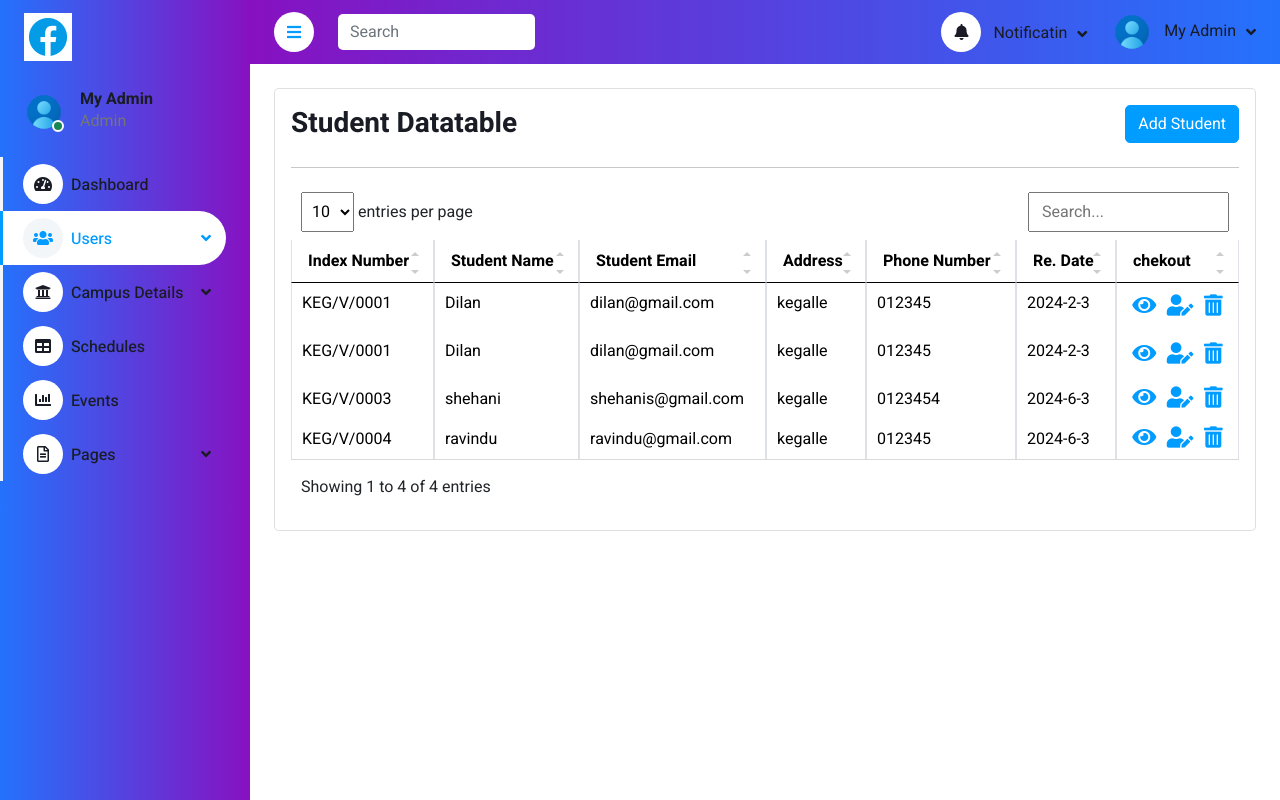
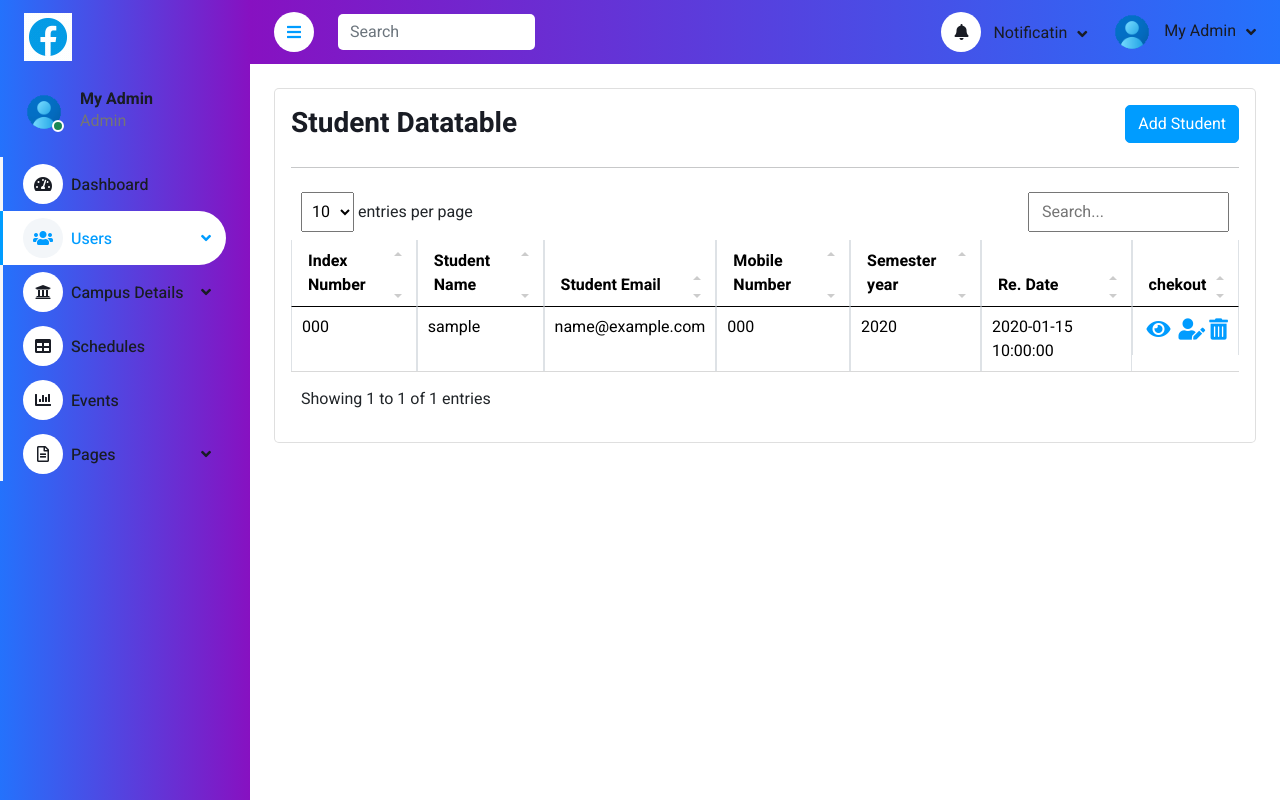
Before and after one commit to Dilan-Sathruwan/LHM_System, a PHP site: page /admin/student.php in a window 1280 px wide. Run offline with PHP 8.4, Linux system fonts and the light colour scheme; tables that the repository leaves empty or names only in its code hold one stand-in row (values such as "Sample post"); some libraries are stand-ins or nearby versions.

Commit message:
update table

```diff
--- a/admin/include/header.php
+++ b/admin/include/header.php
@@ -47,6 +47,13 @@ include "include/db_connection.inc.php";
             </div>
         </div>
         <!-- Spinner End -->
+
+        <!-- Massage show -->
+        <div id="messagePopup" class="alert alert-success message-popup">
+            <i class="bi bi-check-square-fill">&nbsp;</i>
+            <span id="messageText"></span>
+        </div>
+        <!--Massage End -->
 
 
         <!-- Sidebar Start -->
--- a/admin/student.php
+++ b/admin/student.php
@@ -15,7 +15,7 @@
         <div class="modal-dialog modal-dialog-scrollable modal-dialog-centered modal-lg">
             <div class="modal-content">
                 <div class="modal-header">
-                    <h1 class="modal-title fs-5" id="staticBackdropLabel">Create Lecture profile</h1>
+                    <h1 class="modal-title fs-5" id="staticBackdropLabel">Create Student profile</h1>
                     <button type="button" class="btn-close" data-bs-dismiss="modal" aria-label="Close"></button>
                 </div>
                 <div class="modal-body">
@@ -28,9 +28,11 @@
 
                                 <div class="card my-1">
 
-                                    <form id="myFormS" class="card-body cardbody-color p-lg-2">
+                                    <form action="./include/student_create.php" method="POST" id="myFormS" class="card-body cardbody-color p-lg-2">
 
                                         <div class="row g-3">
+
+                                            <input type="number" name="id" id="student-id">
 
                                             <div class="text-center">
                                                 <img src="https://cdn.pixabay.com/photo/2016/03/31/19/56/avatar-1295397__340.png"
@@ -38,31 +40,19 @@
                                                     width="200px" alt="profile">
                                             </div>
 
-                                            <div class="col-12">
-                                                <label for="username" class="form-label">Course Name</label>
-                                                <div class="input-group has-validation">
-                                                    <input type="text" class="form-control" id="username"
-                                                        placeholder=" " required>
-                                                    <div class="invalid-feedback">
-                                                        Your username is required.
-                                                    </div>
-                                                </div>
-                                            </div>
-
                                             <div class="col-sm-6">
-                                                <label for="firstName" class="form-label">Student Index Number</label>
-                                                <input type="text" class="form-control" id="Lecture Name" placeholder=""
-                                                    value="" required>
+                                                <label for="Index_num" class="form-label">Student Index Number</label>
+                                                <input type="text" name="Index_num" class="form-control" id="Index_Num" required>
                                                 <div class="invalid-feedback">
                                                     Valid Student name is required.
                                                 </div>
                                             </div>
 
                                             <div class="col-12">
-                                                <label for="username" class="form-label">Student Name</label>
+                                                <label for="Student_name" class="form-label">Student Name</label>
                                                 <div class="input-group has-validation">
-                                                    <input type="text" class="form-control" id="username"
-                                                        placeholder="Username" required>
+                                                    <input type="text" class="form-control" id="Student_name"
+                                                        placeholder="Student name" name="Student_name" required>
                                                     <div class="invalid-feedback">
                                                         Your username is required.
                                                     </div>
@@ -71,7 +61,7 @@
 
                                             <div class="col-sm-6">
                                                 <label for="email" class="form-label">Email </label>
-                                                <input type="email" class="form-control" id="email" placeholder=" ">
+                                                <input type="email" class="form-control" id="email" name="email">
                                                 <div class="invalid-feedback">
                                                     Please enter a valid email address.
                                                 </div>
@@ -79,8 +69,8 @@
 
 
                                             <div class="col-sm-6">
-                                                <label for="number" class="form-label">Mobile Number</label>
-                                                <input type="number" class="form-control" id="inputnumber">
+                                                <label for="Mobile_num" class="form-label">Mobile Number</label>
+                                                <input type="number" class="form-control" id="Mobile_num" name="Mobile_num">
                                                 <div class="invalid-feedback">
                                                     Valid Mobile Number is required.
                                                 </div>
@@ -88,49 +78,42 @@
 
                                             <div class="col-12">
                                                 <label for="address" class="form-label">Address</label>
-                                                <input type="text" class="form-control" id="address"
+                                                <input type="text" class="form-control" id="address" name="address"
                                                     placeholder="1234, Main St,kegalle" required>
                                                 <div class="invalid-feedback">
                                                     Please enter your address.
                                                 </div>
                                             </div>
 
+                                            <div class="col-12">
+                                                <label for="department" class="form-label">Course Name</label>
+                                                <select class="form-select" id="department" name="courses" required>
+                                                    <option value=""></option>
+                                                    <option value="1">Higher National Diploma in Information Technology - (HNDIT)</option>
+                                                    <option value="2">Higher National Diploma in Accountancy - (HNDA)</option>
+                                                    <option value="3">Higher National Diploma in English - (HNDE)</option>
+                                                    <option value="4">Higher National Diploma in Project Management - (HNDPM)</option>
+                                                </select>
+                                            </div>
+
                                             <div class="col-sm-6">
-                                                <label for="Acadamy year" class="form-label">Acadamy year</label>
-                                                <select class="form-select" id="lecturerole" required>
+                                                <label for="Acadamy-year" class="form-label">Acadamy Semester year </label>
+                                                <select class="form-select" id="lecturerole" name="sem_year" required>
                                                     <option value=""></option>
-                                                    <option>1 year</option>
-                                                    <option>2 year</option>
-                                                    <option>3 year</option>
-                                                    <option>4 year</option>
+                                                    <option>1-Year 1-Semester</option>
+                                                    <option>1-Year 2-Semester</option>
+                                                    <option>2-Year 1-Semester</option>
+                                                    <option>2-Year 2-Semester</option>
+                                                    <option>3-Year 1-Semester</option>
+                                                    <option>3-Year 2-Semester</option>
+                                                    <option>4-Year 1-Semester</option>
+                                                    <option>4-Year 2-Semester</option>
                                                 </select>
                                                 <div class="invalid-feedback">
                                                     Please select a valid year
                                                 </div>
                                             </div>
 
-                                            <div class="col-sm-6">
-                                                <label for="Acadamy semester" class="form-label">Acadamy
-                                                    semester</label>
-                                                <select class="form-select" id="lecturerole" required>
-                                                    <option value=""></option>
-                                                    <option>1st semester</option>
-                                                    <option>2nd semester</option>
-                                                    <option>3nd semester</option>
-                                                    <option>4nd semester</option>
-                                                </select>
-                                                <div class="invalid-feedback">
-                                                    Please select a valid Semester
-                                                </div>
-                                            </div>
-
-
-                                            <div class="mb-3">
-                                                <label for="exampleFormControlTextarea1" class="form-label">About
-                                                    Lecture</label>
-                                                <textarea class="form-control" id="exampleFormControlTextarea1"
-                                                    rows="3"></textarea>
-                                            </div>
                                         </div>
                                     </form>
                                 </div>
@@ -154,7 +137,7 @@
 
 
     <!-- students view Modal model start-->
-    <div class="modal fade" id="LectureView" data-bs-backdrop="static" data-bs-keyboard="false" tabindex="-1"
+    <div class="modal fade" id="studentView" data-bs-backdrop="static" data-bs-keyboard="false" tabindex="-1"
         aria-labelledby="staticBackdropLabel" aria-hidden="true">
         <div class="modal-dialog modal-dialog-scrollable modal-dialog-centered modal-lg">
             <div class="modal-content">
@@ -317,6 +300,18 @@
 
                                 <hr>
 
+
+                                <?php
+                                try {
+                                    // Prepare the SQL statement
+                                    $stmt = $conn->prepare("SELECT id, index_number, username, email, mobile_num, address, sem_year, enrollment_date FROM students");
+                                    $stmt->execute();
+                                    $result = $stmt->fetchAll(PDO::FETCH_ASSOC);
+                                } catch (PDOException $e) {
+                                    echo "Connection failed: " . $e->getMessage();
+                                }
+                                $conn = null;
+                                ?>
                                 <!-- Table with stripped rows -->
                                 <table class="table datatable text-start align-middle table-bordered table-hover mb-0">
                                     <thead>
@@ -325,77 +320,52 @@
                                             <th>Index Number</th>
                                             <th>Student Name</th>
                                             <th>Student Email</th>
-                                            <th>Address</th>
-                                            <th>Phone Number</th>
+                                            <th>Mobile Number</th>
+                                            <th>Semester year</th>
                                             <th data-type="date" data-format="YYYY/DD/MM">Re. Date</th>
                                             <th>chekout</th>
                                         </tr>
                                     </thead>
                                     <tbody>
-                                        <tr>
-                                            <td>KEG/V/0001</td>
-                                            <td>Dilan</td>
-                                            <td>dilan@gmail.com</td>
-                                            <td>kegalle</td>
-                                            <td>012345</td>
-                                            <td>2024-2-3</td>
-                                            <td class="d-flex align-items-lg-center justify-content-around">
-                                                <a href="" class="m-1" data-bs-toggle="modal"
-                                                    data-bs-target="#LectureView"><i class="fas fa-eye fa-lg"></i></a>
-                                                <a href="" class="m-1" data-bs-toggle="modal"
-                                                    data-bs-target="#studentcreate"><i
-                                                        class="fas fa-user-edit fa-lg"></i></a>
-                                                <a href="" class="m-1"><i class="fas fa-trash-alt fa-lg"></i></a>
-                                            </td>
-                                        </tr>
-
-                                        <tr>
-                                            <td>KEG/V/0001</td>
-                                            <td>Dilan</td>
-                                            <td>dilan@gmail.com</td>
-                                            <td>kegalle</td>
-                                            <td>012345</td>
-                                            <td>2024-2-3</td>
-                                            <td class="d-flex align-items-lg-center justify-content-around">
-                                                <a href="" class="m-1" data-bs-toggle="modal"
-                                                    data-bs-target="#LectureView"><i class="fas fa-eye fa-lg"></i></a>
-                                                <a href="" class="m-1" data-bs-toggle="modal"
-                                                    data-bs-target="#studentcreate"><i
-                                                        class="fas fa-user-edit fa-lg"></i></a>
-                                                <a href="" class="m-1"><i class="fas fa-trash-alt fa-lg"></i></a>
-                                            </td>
-                                        </tr>
-
-                                        <tr>
-                                            <td>KEG/V/0003</td>
-                                            <td>shehani</td>
-                                            <td>shehanis@gmail.com</td>
-                                            <td>kegalle</td>
-                                            <td>0123454</td>
-
-                                            <td>2024-6-3</td>
-                                            <td class="d-flex align-items-lg-center justify-content-around">
-                                                <a href="" class=""><i class="fas fa-eye fa-lg"></i></a>
-                                                <a href="" class=""><i class="fas fa-user-edit fa-lg"></i></a>
-                                                <a href="" class=""><i class="fas fa-trash-alt fa-lg"></i></a>
-                                            </td>
-                                        </tr>
-
-                                        <tr>
-                                            <td>KEG/V/0004</td>
-                                            <td>ravindu</td>
-                                            <td>ravindu@gmail.com</td>
-                                            <td>kegalle</td>
-                                            <td>012345</td>
-
-                                            <td>2024-6-3</td>
-                                            <td class="d-flex align-items-lg-center justify-content-around">
-                                                <a href="" class=""><i class="fas fa-eye fa-lg"></i></a>
-                                                <a href="" class=""><i class="fas fa-user-edit fa-lg"></i></a>
-                                                <a href="" class=""><i class="fas fa-trash-alt fa-lg"></i></a>
-                                            </td>
-                                        </tr>
-
+                                        <?php
+                                        if (!empty($result)) {
+                                            foreach ($result as $row) {
+                                                echo '<tr>';
+                                                echo '<td>' . htmlspecialchars($row['index_number']) . '</td>';
+                                                echo '<td>' . htmlspecialchars($row['username']) . '</td>';
+                                                echo '<td>' . htmlspecialchars($row['email']) . '</td>';
+                                                echo '<td>' . htmlspecialchars($row['mobile_num']) . '</td>';
+                                                echo '<td>' . htmlspecialchars($row['sem_year']) . '</td>';
+                                                echo '<td>' . htmlspecialchars($row['enrollment_date']) . '</td>';
+                                                echo '<td class="d-flex align-items-lg-center justify-content-around">';
+                                                echo '<a href="#" class="m-1" data-bs-toggle="modal" data-bs-target="#studentView" ';
+                                                echo 'data-id="' . htmlspecialchars($row['id']) . '" ';
+                                                echo 'data-index_number="' . htmlspecialchars($row['index_number']) . '" ';
+                                                echo 'data-username="' . htmlspecialchars($row['username']) . '" ';
+                                                echo 'data-email="' . htmlspecialchars($row['email']) . '" ';
+                                                echo 'data-mobile_num="' . htmlspecialchars($row['mobile_num']) . '" ';
+                                                echo 'data-sem_year="' . htmlspecialchars($row['sem_year']) . '" ';
+                                                echo 'data-address="' . htmlspecialchars($row['address']) . '" ';
+                                                echo 'data-mobile_no="' . htmlspecialchars($row['enrollment_date']) . '"';
+                                                echo '><i class="fas fa-eye fa-lg"></i></a>';
+                                                echo '<a href="#" class="m-1" data-bs-toggle="modal" data-bs-target="#studentcreate" ';
+                                                echo 'data-id="' . htmlspecialchars($row['id']) . '" ';
+                                                echo 'data-index_number="' . htmlspecialchars($row['index_number']) . '" ';
+                                                echo 'data-username="' . htmlspecialchars($row['username']) . '" ';
+                                                echo 'data-email="' . htmlspecialchars($row['email']) . '" ';
+                                                echo 'data-mobile_num="' . htmlspecialchars($row['mobile_num']) . '" ';
+                                                echo 'data-sem_year="' . htmlspecialchars($row['sem_year']) . '" ';
+                                                echo 'data-address="' . htmlspecialchars($row['address']) . '" ';
+                                                echo 'data-re_date="' . htmlspecialchars($row['enrollment_date']) . '"';
+                                                echo '><i class="fas fa-user-edit fa-lg"></i></a>';
+                                                echo '<a href="include/delete.php?type=student&id=' . $row['id'] . ' class="m-1"><i class="fas fa-trash-alt fa-lg"></i></a>';
+                                                echo '</td>';
+                                                echo '</tr>';
+                                            }
+                                        } else {
+                                            echo '<tr><td colspan="7">No results found</td></tr>';
+                                        }
+                                        ?>
 
                                     </tbody>
                                 </table>
@@ -415,3 +385,28 @@
 <!-- Content End -->
 
 <?php include './include/footer.php'; ?>
+
+<script>
+    document.querySelectorAll('[data-bs-target="#studentcreate"]').forEach(function(button) {
+            button.addEventListener('click', function() {
+                const id = this.getAttribute('data-id');
+                const index_number = this.getAttribute('data-index_number');
+                const username = this.getAttribute('data-username');
+                const email = this.getAttribute('data-email');
+                const mobile_num = this.getAttribute('data-mobile_num');
+                const sem_year = this.getAttribute('data-sem_year');
+                const address = this.getAttribute('data-address');
+                const re_date = this.getAttribute('data-re_date');
+
+                // Populate the form fields with the selected lecturer's data
+                document.getElementById('id').value = id;
+                document.getElementById('Index_Num').value = index_number;
+                document.getElementById('Student_name').value = username;
+                document.getElementById('email').value = email;
+                document.getElementById('Mobile_num').value = mobile_num;
+                document.getElementById('address').value = address;
+                document.getElementById('sem_year').value = sem_year ;
+                document.getElementById('about').value = re_date
+            });
+        });
+</script>
```
Also changed, not shown: admin/include/delete.php (added, +38 -0 lines), admin/include/function.inc.php (+69 -2 lines), admin/include/lecturers_create.php (added, +40 -0 lines), admin/include/student_create.php (+8 -11 lines), admin/lectures.php (+5 -10 lines).
